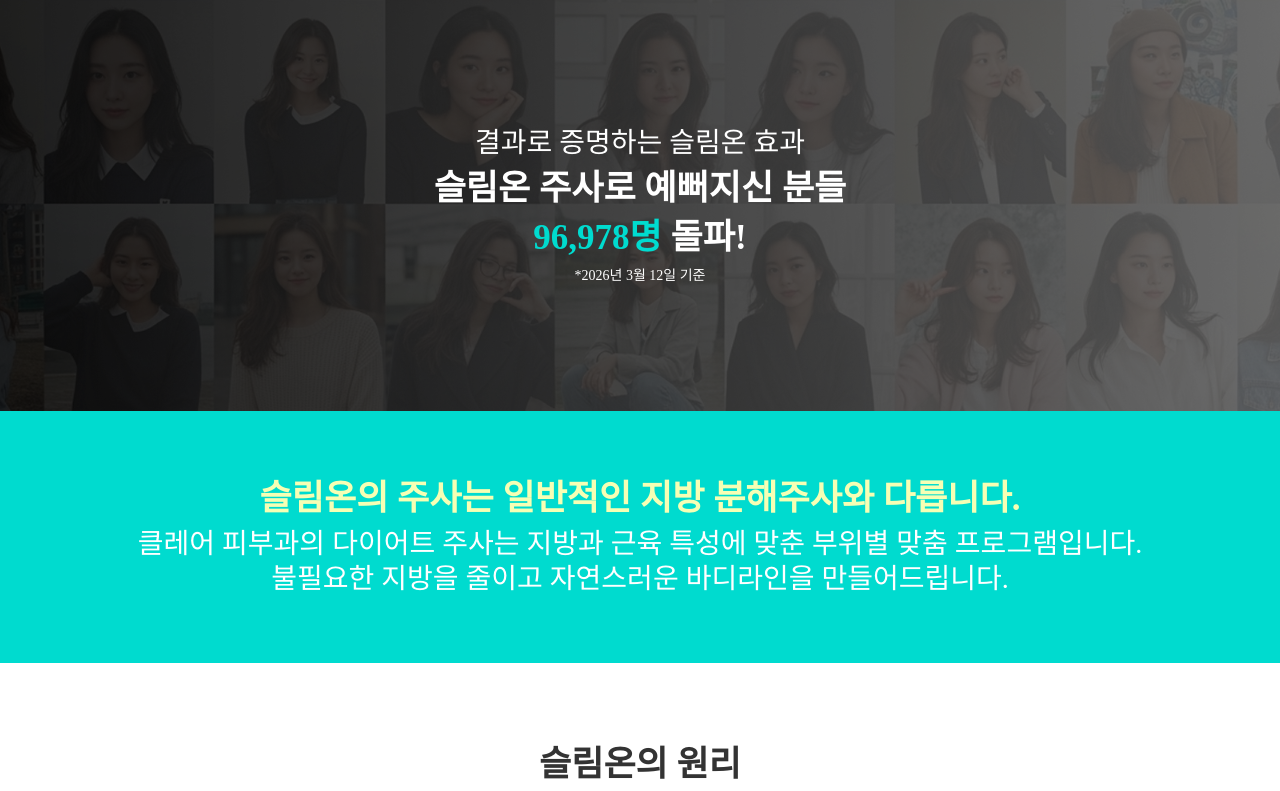
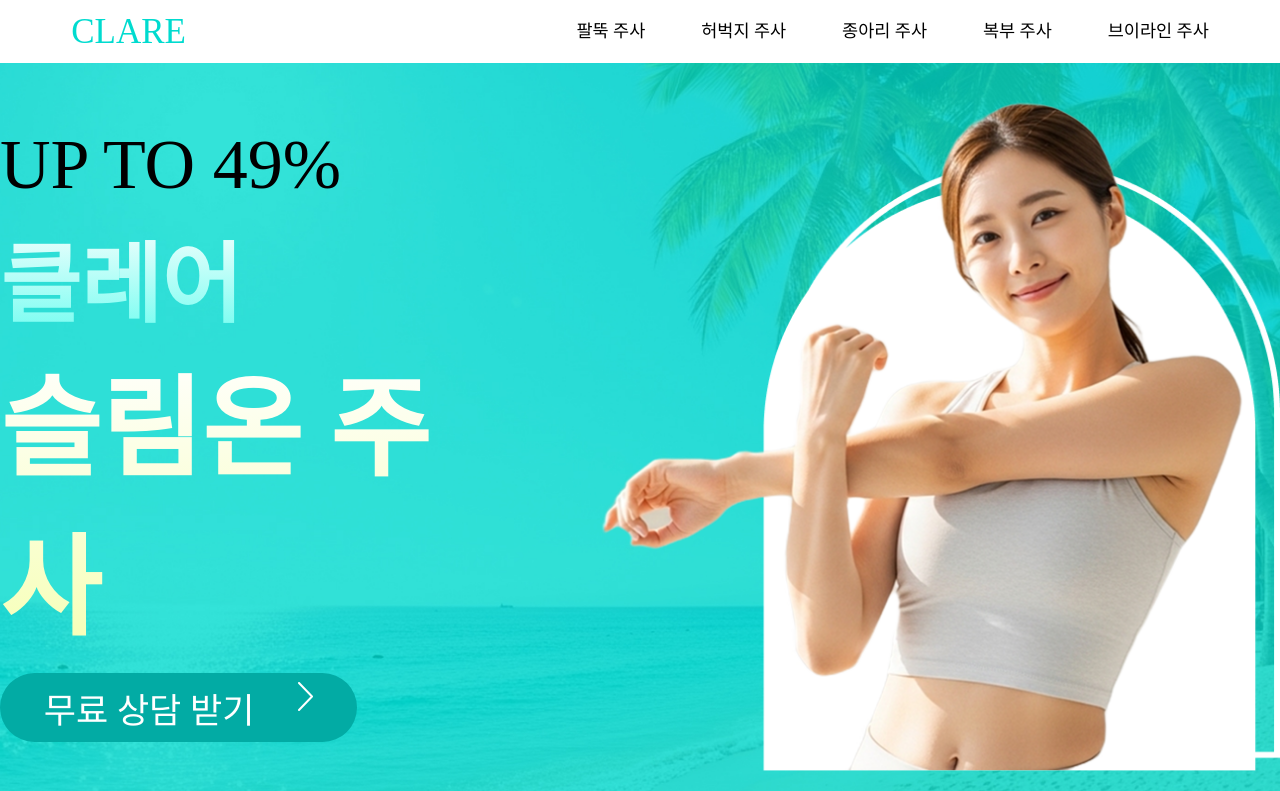
Before and after one commit to shinini524/new-landing, a plain HTML site: page index.html in a window 1280 px wide. Shown: the top 791 px of the page. Drawn offline with Linux system fonts and the light colour scheme; a web font is replaced by a local one.

Commit message:
헤더+kv작업 추가
반응형은 아직 미완

```diff
--- a/assets/css/style.css
+++ b/assets/css/style.css
@@ -4,6 +4,119 @@
 html {
     font-size: 16px
 }
+
+/* 헤더 시작 */
+.logo h1 {
+    font-family: "";
+    font-weight: 400;
+    font-size: 2.5rem;
+    color: #00DBCF;
+
+}
+
+
+.gnb ul {
+    display: flex;
+    gap: 4rem;
+}
+
+.gnb li a {
+    font-size: 1.25rem;
+}
+
+.nav {
+    width: 81.25rem;
+    padding: 1rem 0;
+    display: flex;
+    justify-content: center;
+    align-items: center;
+    justify-content: space-between;
+}
+
+header {
+    display: flex;
+    height: auto;
+    justify-content: center;
+    background-color: #fff;
+
+}
+
+
+.menu {
+    display: none;
+}
+
+/* 헤더 끝 */
+
+
+
+/* 1섹션 시작 kv */
+.kv {
+    background-image: url(../images/kv/kv-bg.webp);
+    background-repeat: no-repeat;
+    height: auto;
+    display: flex;
+    justify-content: center;
+    background-position: center;
+    background-size: cover;
+}
+
+
+.kv-content {
+    display: flex;
+    align-items: center;
+    padding: 2.688rem 0;
+    gap: 4rem;
+    justify-content: space-between;
+}
+
+.kv-textbox {
+    display: flex;
+    flex-direction: column;
+    gap: 1rem;
+    align-items: start;
+}
+
+.kv-cta {
+    color: #fff;
+    font-family: 'Pretendard';
+    font-size: 2.5rem;
+    background-color: #02ABA4;
+    display: flex;
+    border-radius: 3.125rem;
+    padding: 0.625rem 3.125rem;
+    gap: 3.125rem;
+}
+
+.kv-title h1 {
+    font-size: 7.813rem;
+    font-weight: 700;
+    font-family: 'Pretendard';
+    background: linear-gradient(to top, #f6ffb4, #fff);
+    line-height: normal;
+    -webkit-background-clip: text;
+    -webkit-text-fill-color: transparent;
+}
+
+.kv-title h2 {
+    font-size: 6.25rem;
+    font-weight: 700;
+    font-family: 'Pretendard';
+    background: linear-gradient(to top, #6DFDF0, #fff);
+    line-height: normal;
+    -webkit-background-clip: text;
+    -webkit-text-fill-color: transparent;
+}
+
+.kv-model {
+    /* width: 46.438rem; */
+    max-width: 100%;
+    height: auto;
+    display: block;
+}
+/* kv마무리 */
+
+
 
 /* section-2 시작(어바웃) */
 .section-2 {
--- a/index.html
+++ b/index.html
@@ -4,12 +4,59 @@
 <head>
     <meta charset="UTF-8">
     <meta name="viewport" content="width=device-width, initial-scale=1.0">
-    <title>주사랜딩</title>
+    <title>슬림온 주사</title>
     <link rel="stylesheet" href="assets/css/reset.css">
     <link rel="stylesheet" href="assets/css/style.css">
 </head>
 
 <body>
+<!-- 헤더 시작 -->
+    <header>
+        <div class="nav">
+            <div class="logo">
+                <h1>CLARE</h1>
+            </div>
+            <div class="gnb">
+                <ul>
+                    <li><a href="#">팔뚝 주사</a></li>
+                    <li><a href="#">허벅지 주사</a></li>
+                    <li><a href="#">종아리 주사</a></li>
+                    <li><a href="#">복부 주사</a></li>
+                    <li><a href="#">브이라인 주사</a></li>
+                </ul>
+            </div>
+            <div class="menu">
+                <img src="assets/images/icon/hamburger.svg" alt="메뉴버튼">
+            </div>
+        </div>
+    </header>
+    <!-- 헤더 끝 -->
+
+    <!-- 1섹션 시작 kv -->
+    <section class="kv">
+        <div class="kv-content">
+            <div class="kv-textbox">
+                <div class="kv-up">
+                    <h2>UP TO <span>49%</span></h2>
+                </div>
+                <div class="kv-title">
+                    <h2>클레어</h2>
+                    <h1>슬림온 주사</h1>
+                </div>
+                <div>
+                    <button class="kv-cta">
+                        무료 상담 받기
+                        <img src="assets/images/icon/arrow.svg" alt="상담신청버튼">
+                    </button>
+                </div>
+            </div>
+
+            <div class="kv-model">
+                <img src="assets/images/kv/kv-model.webp" alt="슬림온 주사 모델 이미지">
+            </div>
+        </div>
+    </section>
+
     <section class="section-2">
         <div class="section-2-textbox color-w">
             <h5>결과로 증명하는 슬림온 효과</h5>
```
